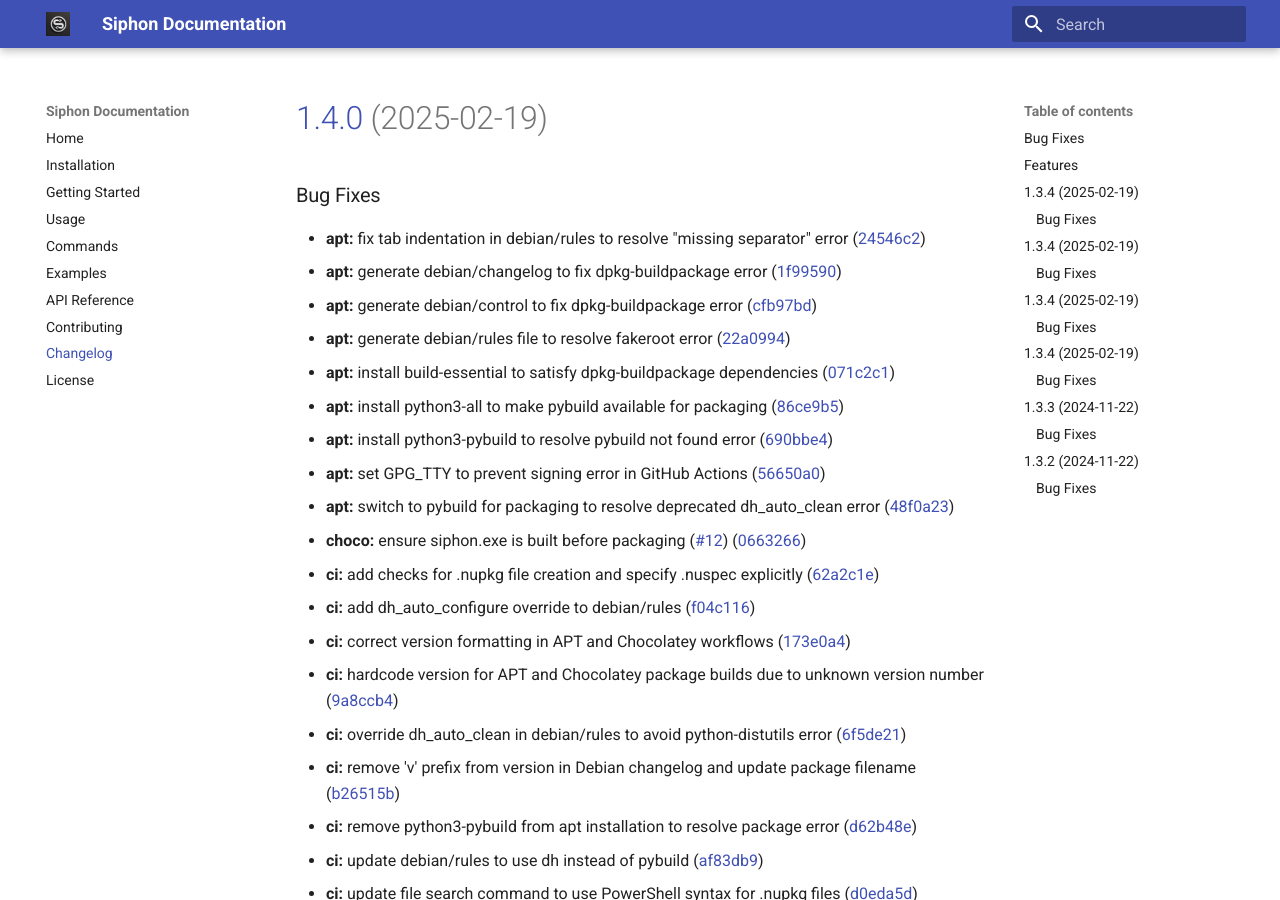
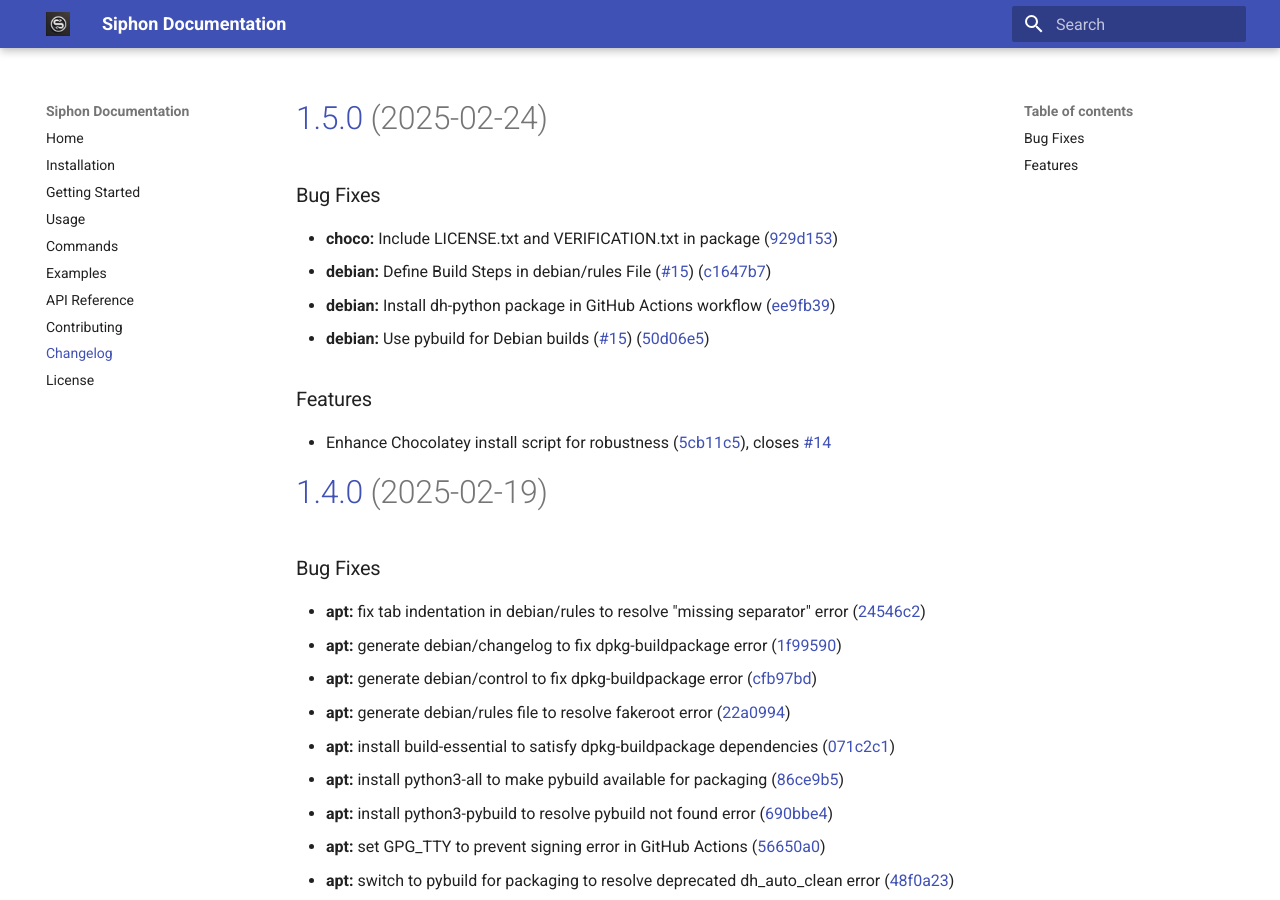
Before and after one commit to atxtechbro/siphon, an MkDocs documentation site: the page built from docs/changelog.md, in a window 1280 px wide and 900 px high. Built offline with MkDocs 1.6.1 and Material for MkDocs 9.7.7, drawn with Linux system fonts in a browser that asks for light colours.

Commit message:
chore(release): update changelog and version to 1.5.0

```diff
--- a/docs/changelog.md
+++ b/docs/changelog.md
@@ -1,3 +1,18 @@
+# [1.5.0](https://github.com/atxtechbro/siphon/compare/v1.4.0...v1.5.0) (2025-02-24)
+
+
+### Bug Fixes
+
+* **choco:** Include LICENSE.txt and VERIFICATION.txt in package ([929d153](https://github.com/atxtechbro/siphon/commit/929d153e112b6a7dc3bd6c3eba02eb4a46205b43))
+* **debian:** Define Build Steps in debian/rules File ([#15](https://github.com/atxtechbro/siphon/issues/15)) ([c1647b7](https://github.com/atxtechbro/siphon/commit/c1647b7fbe48e00c28e964cddf084c9e118a3d5d))
+* **debian:** Install dh-python package in GitHub Actions workflow ([ee9fb39](https://github.com/atxtechbro/siphon/commit/ee9fb39049dc8bc5a0f1f095875cfc96942c8bcb))
+* **debian:** Use pybuild for Debian builds ([#15](https://github.com/atxtechbro/siphon/issues/15)) ([50d06e5](https://github.com/atxtechbro/siphon/commit/50d06e5766178bed9c5aaa7e5f05689128bd979c))
+
+
+### Features
+
+* Enhance Chocolatey install script for robustness ([5cb11c5](https://github.com/atxtechbro/siphon/commit/5cb11c5971b37bfc8ba57934c0ec69c89f0e4738)), closes [#14](https://github.com/atxtechbro/siphon/issues/14)
+
 # [1.4.0](https://github.com/atxtechbro/siphon/compare/v1.3.3...v1.4.0) (2025-02-19)
 
 
```
